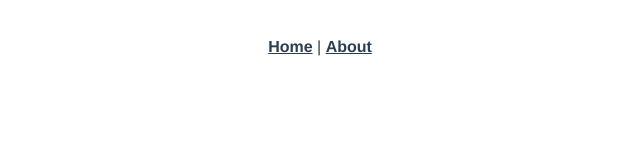
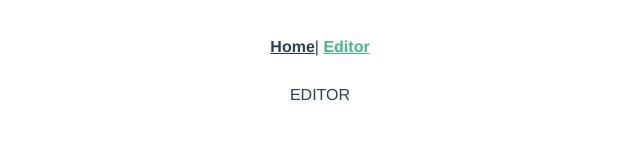
Before and after one commit to SBats/world-visualizer, a Vue app: page /editor in a window 1280 px wide. Shown: the top 160 px of the page, without its empty margins (320-960 px from the left). Built offline with nearby package versions, Linux system fonts and the light colour scheme; what vue-konva would draw is missing.

Commit message:
Rename about in Editor

```diff
--- a/src/App.vue
+++ b/src/App.vue
@@ -1,8 +1,8 @@
 <template>
   <div id="app">
     <div id="nav">
-      <router-link to="/">Home</router-link> |
-      <router-link to="/about">About</router-link>
+      <router-link to="/">Home</router-link>|
+      <router-link to="/editor">Editor</router-link>
     </div>
     <router-view />
   </div>
--- a/src/router/index.ts
+++ b/src/router/index.ts
@@ -11,13 +11,10 @@ const routes: Array<RouteConfig> = [
     component: Home
   },
   {
-    path: "/about",
-    name: "About",
-    // route level code-splitting
-    // this generates a separate chunk (about.[hash].js) for this route
-    // which is lazy-loaded when the route is visited.
+    path: "/editor",
+    name: "Editor",
     component: () =>
-      import(/* webpackChunkName: "about" */ "../views/About.vue")
+      import(/* webpackChunkName: "about" */ "../views/Editor.vue")
   }
 ];
 
--- a/src/views/About.vue
+++ /dev/null
@@ -1,5 +0,0 @@
-<template>
-  <div class="about">
-    <h1>This is an about page</h1>
-  </div>
-</template>
--- /dev/null
+++ b/src/views/Editor.vue
@@ -0,0 +1,9 @@
+<template>
+  <div>EDITOR</div>
+</template>
+
+<script>
+export default {
+  name: "Editor"
+};
+</script>
```
